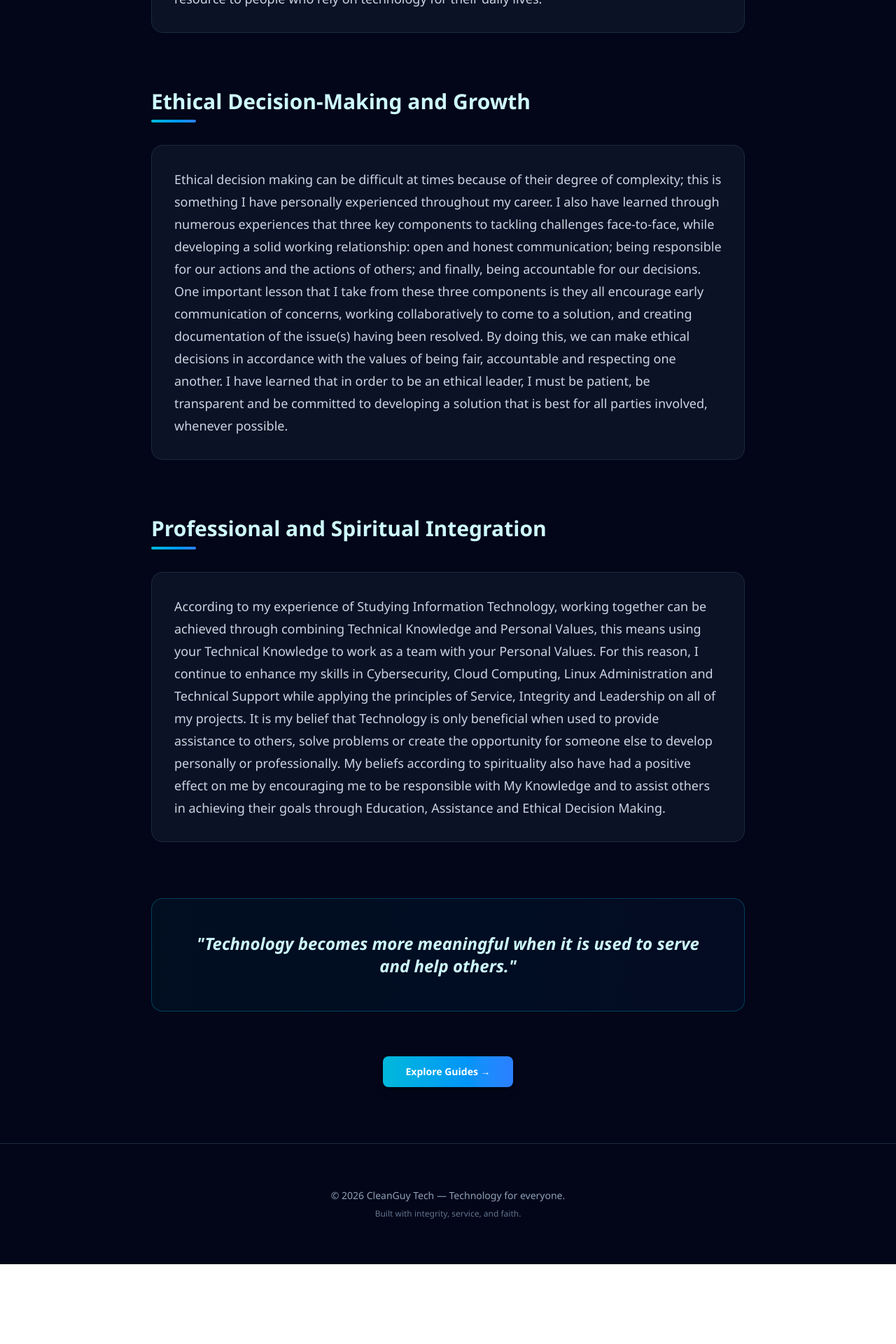
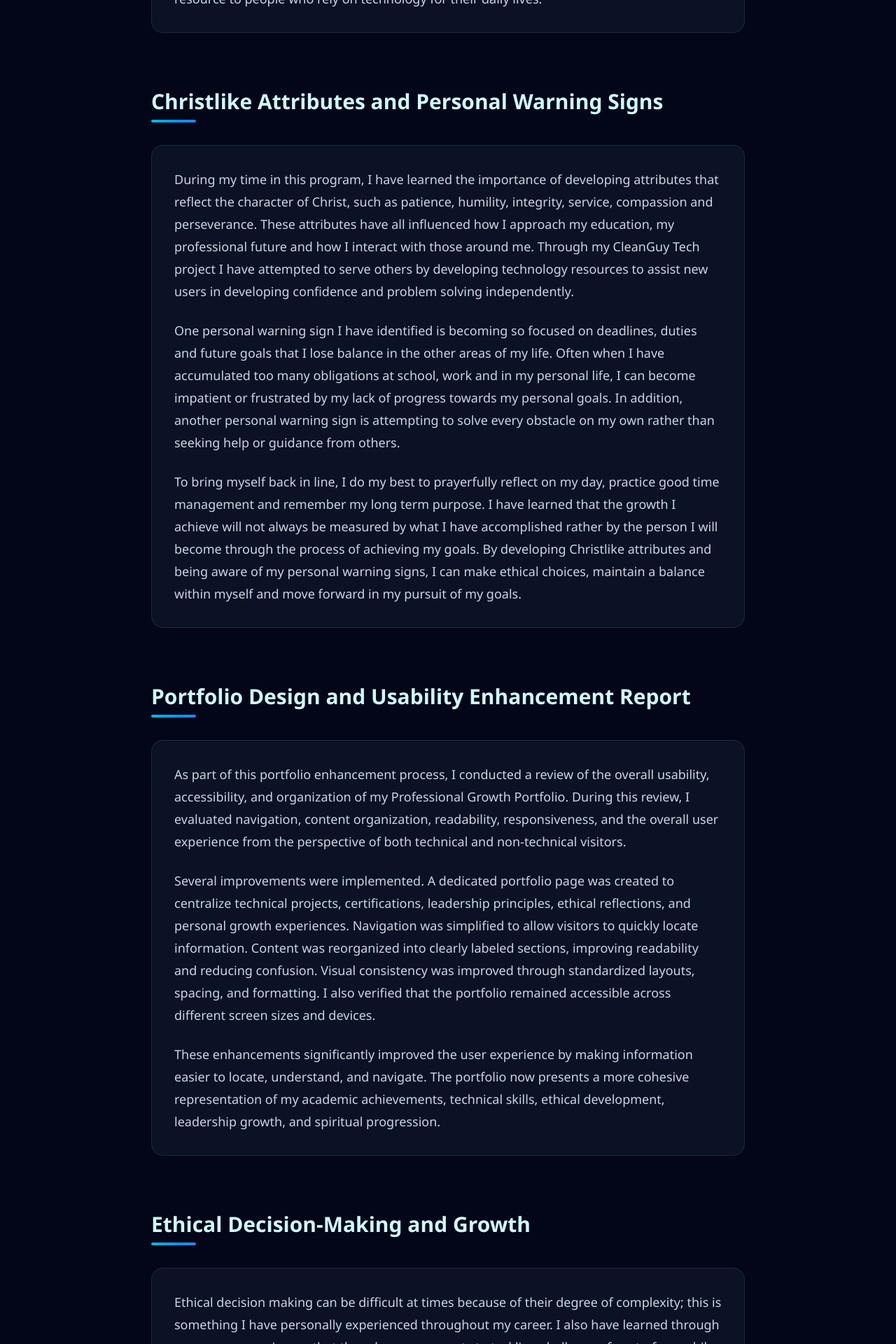
Before and after one commit to Rude34/cleanguy, a Next.js app: page /portfolio in a window 1280 px wide. Shown: the part 5200-7120 px from the top of the page at 70% size. Before the commit the page ends 7006 px from the top, so only its background shows below. Built offline with nearby package versions, Linux system fonts and the light colour scheme.

Commit message:
Developed portfolio page and fixed tab title error

```diff
--- a/app/guides/[slug]/page.tsx
+++ b/app/guides/[slug]/page.tsx
@@ -5,9 +5,10 @@ import remarkGfm from "remark-gfm";
 import TopSearch from "../../components/TopSearch";
 import { getGuide } from "../../../data/guides";
 
-export async function generateMetadata({ params }: { params: { slug: string } }) {
+export async function generateMetadata({ params }: { params: Promise<{ slug: string }> }) {
   const { getGuide } = await import("../../../data/guides");
-  const guide = getGuide(params.slug);
+  const { slug } = await params;
+  const guide = getGuide(slug);
   if (!guide) {
     return { title: "Not Found | CleanGuy Tech" };
   }
--- a/app/portfolio/page.tsx
+++ b/app/portfolio/page.tsx
@@ -326,6 +326,46 @@ The concept of Cybersecurity responsibility is more than just defending against
           </div>
         </div>
 
+        {/* Christlike Attributes and Personal Warning Signs Section */}
+        <div className="mb-20">
+          <div className="mb-8">
+            <h2 className="text-3xl font-bold text-cyan-100">Christlike Attributes and Personal Warning Signs</h2>
+            <div className="mt-2 h-1 w-16 bg-linear-to-r from-cyan-500 to-blue-500 rounded-full"></div>
+          </div>
+
+          <div className="rounded-2xl border border-slate-800 bg-slate-900/70 p-8">
+            <p className="text-lg leading-8 text-slate-300">
+              During my time in this program, I have learned the importance of developing attributes that reflect the character of Christ, such as patience, humility, integrity, service, compassion and perseverance. These attributes have all influenced how I approach my education, my professional future and how I interact with those around me. Through my CleanGuy Tech project I have attempted to serve others by developing technology resources to assist new users in developing confidence and problem solving independently.
+            </p>
+            <p className="text-lg leading-8 text-slate-300 mt-6">
+              One personal warning sign I have identified is becoming so focused on deadlines, duties and future goals that I lose balance in the other areas of my life. Often when I have accumulated too many obligations at school, work and in my personal life, I can become impatient or frustrated by my lack of progress towards my personal goals. In addition, another personal warning sign is attempting to solve every obstacle on my own rather than seeking help or guidance from others.
+            </p>
+            <p className="text-lg leading-8 text-slate-300 mt-6">
+              To bring myself back in line, I do my best to prayerfully reflect on my day, practice good time management and remember my long term purpose. I have learned that the growth I achieve will not always be measured by what I have accomplished rather by the person I will become through the process of achieving my goals. By developing Christlike attributes and being aware of my personal warning signs, I can make ethical choices, maintain a balance within myself and move forward in my pursuit of my goals.
+            </p>
+          </div>
+        </div>
+
+        {/* Portfolio Design and Usability Enhancement Report Section */}
+        <div className="mb-20">
+          <div className="mb-8">
+            <h2 className="text-3xl font-bold text-cyan-100">Portfolio Design and Usability Enhancement Report</h2>
+            <div className="mt-2 h-1 w-16 bg-linear-to-r from-cyan-500 to-blue-500 rounded-full"></div>
+          </div>
+
+          <div className="rounded-2xl border border-slate-800 bg-slate-900/70 p-8">
+            <p className="text-lg leading-8 text-slate-300">
+              As part of this portfolio enhancement process, I conducted a review of the overall usability, accessibility, and organization of my Professional Growth Portfolio. During this review, I evaluated navigation, content organization, readability, responsiveness, and the overall user experience from the perspective of both technical and non-technical visitors.
+            </p>
+            <p className="text-lg leading-8 text-slate-300 mt-6">
+              Several improvements were implemented. A dedicated portfolio page was created to centralize technical projects, certifications, leadership principles, ethical reflections, and personal growth experiences. Navigation was simplified to allow visitors to quickly locate information. Content was reorganized into clearly labeled sections, improving readability and reducing confusion. Visual consistency was improved through standardized layouts, spacing, and formatting. I also verified that the portfolio remained accessible across different screen sizes and devices.
+            </p>
+            <p className="text-lg leading-8 text-slate-300 mt-6">
+              These enhancements significantly improved the user experience by making information easier to locate, understand, and navigate. The portfolio now presents a more cohesive representation of my academic achievements, technical skills, ethical development, leadership growth, and spiritual progression.
+            </p>
+          </div>
+        </div>
+
         {/* Ethical Decision-Making and Growth Section */}
         <div className="mb-20">
           <div className="mb-8">
@@ -336,6 +376,9 @@ The concept of Cybersecurity responsibility is more than just defending against
           <div className="rounded-2xl border border-slate-800 bg-slate-900/70 p-8">
             <p className="text-lg leading-8 text-slate-300">
               Ethical decision making can be difficult at times because of their degree of complexity; this is something I have personally experienced throughout my career. I also have learned through numerous experiences that three key components to tackling challenges face-to-face, while developing a solid working relationship: open and honest communication; being responsible for our actions and the actions of others; and finally, being accountable for our decisions. One important lesson that I take from these three components is they all encourage early communication of concerns, working collaboratively to come to a solution, and creating documentation of the issue(s) having been resolved. By doing this, we can make ethical decisions in accordance with the values of being fair, accountable and respecting one another. I have learned that in order to be an ethical leader, I must be patient, be transparent and be committed to developing a solution that is best for all parties involved, whenever possible.
+            </p>
+            <p className="text-lg leading-8 text-slate-300 mt-6">
+              Thinking about ethical decisions during this entire course has reinforced my belief that just having technical knowledge isn&apos;t sufficient; to be a successful IT professional, other skills will be necessary. In the future, IT professionals may be faced with scenarios that include competing interests or priorities and deal with difficult ethical issues associated with privacy, security and accountability when making decisions. Being an ethical leader requires; transparency, integrity, respect for others, and a commitment to making decisions that will result in protecting people and businesses. I believe these values will guide my professional behavior as I continue through my career.
             </p>
           </div>
         </div>
@@ -350,6 +393,9 @@ The concept of Cybersecurity responsibility is more than just defending against
           <div className="rounded-2xl border border-slate-800 bg-slate-900/70 p-8">
             <p className="text-lg leading-8 text-slate-300">
               According to my experience of Studying Information Technology, working together can be achieved through combining Technical Knowledge and Personal Values, this means using your Technical Knowledge to work as a team with your Personal Values. For this reason, I continue to enhance my skills in Cybersecurity, Cloud Computing, Linux Administration and Technical Support while applying the principles of Service, Integrity and Leadership on all of my projects. It is my belief that Technology is only beneficial when used to provide assistance to others, solve problems or create the opportunity for someone else to develop personally or professionally. My beliefs according to spirituality also have had a positive effect on me by encouraging me to be responsible with My Knowledge and to assist others in achieving their goals through Education, Assistance and Ethical Decision Making.
+            </p>
+            <p className="text-lg leading-8 text-slate-300 mt-6">
+              With this portfolio experience I&apos;ve gained a greater understanding of how faith and professional growth go hand in hand. My spirituality encourages me to show integrity, contribute to others, and show respect. Additionally, my work experience has given me numerous opportunities to apply those same values. The synergy of professional skills plus my deep-rooted personal values will enable me to continue to develop into both an exceptional IT professional and a capable person and leader.
             </p>
           </div>
         </div>
--- a/app/tools/[slug]/page.tsx
+++ b/app/tools/[slug]/page.tsx
@@ -3,9 +3,10 @@ import { notFound } from "next/navigation";
 import { getTool } from "../../../data/tools";
 import TopSearch from "../../components/TopSearch";
 
-export async function generateMetadata({ params }: { params: { slug: string } }) {
+export async function generateMetadata({ params }: { params: Promise<{ slug: string }> }) {
   const { getTool } = await import("../../../data/tools");
-  const tool = getTool(params.slug);
+  const { slug } = await params;
+  const tool = getTool(slug);
   if (!tool) {
     return { title: "Not Found | CleanGuy Tech" };
   }
```
